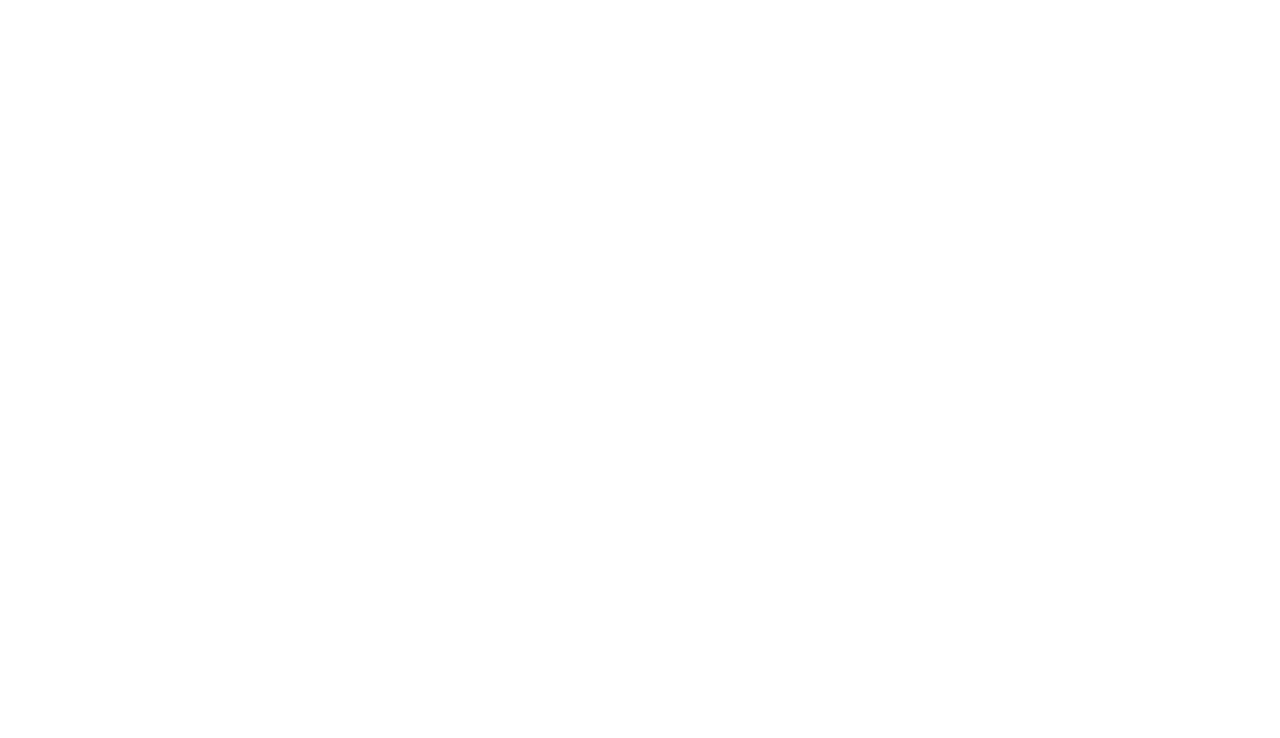
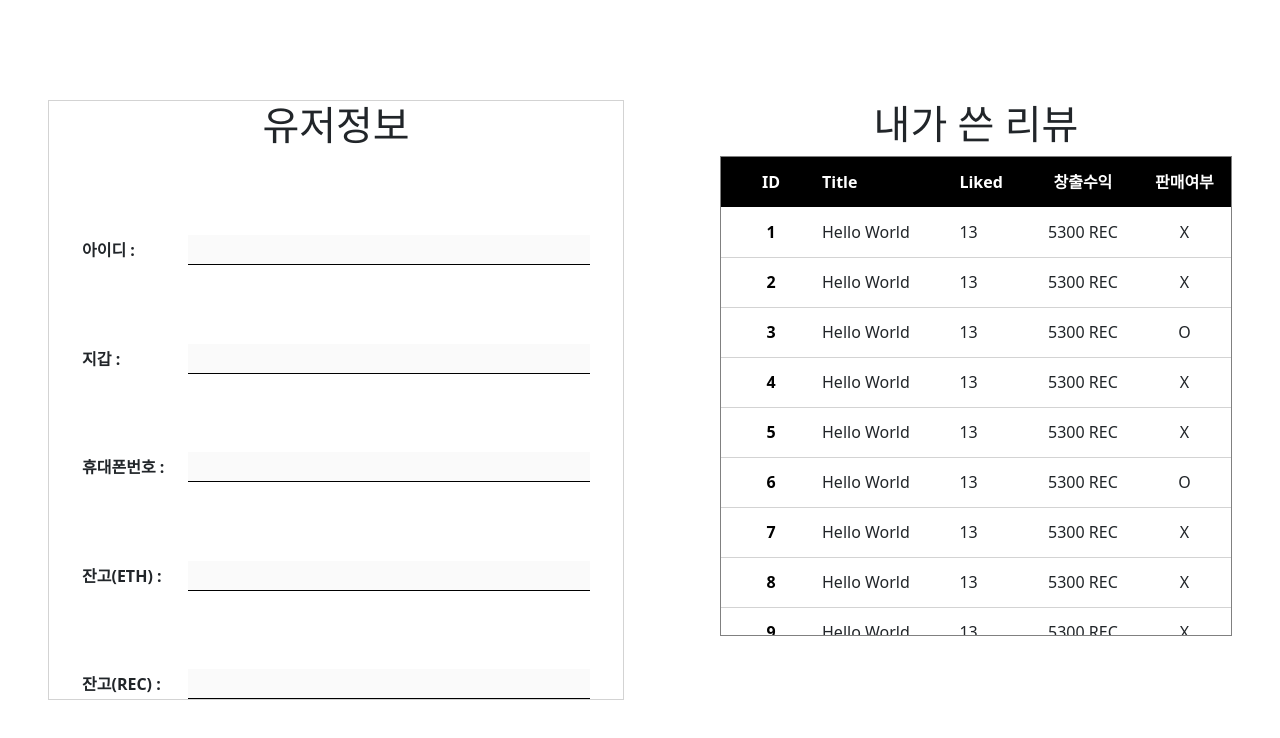
Before and after one commit to kookminBlocks/BlockReviewWebApp, a React (Create React App) app in the folder block-reviews/: page /my/1 in a window 1280 px wide. Before the commit this address had no page. Shown: the top 738 px of the page. Built offline with nearby package versions, Linux system fonts and the light colour scheme.

Commit message:
마이페이지 구성

```diff
--- a/block-reviews/src/App.js
+++ b/block-reviews/src/App.js
@@ -4,6 +4,10 @@
 import 'bootstrap/dist/css/bootstrap.min.css';
 import Login from './components/login/Login';
 import Register from './components/login/Register';
+import WriteReview from "./components/review/WriteReview";
+import DetailReview from "./components/review/Detail";
+import My from "./components/user/My";
+
 
 function App() {
   return (
@@ -12,6 +16,9 @@
       <Routes>
         <Route path="/" element={<Login />} />
         <Route path="Register" element={<Register />} />
+        <Route path="/my/:userId" element={<My />} />
+        <Route path="/review/write" element={<WriteReview />} />
+        <Route path="/review/:reviewId" element={<Register />} />
       </Routes>
 
     </div>
--- a/block-reviews/src/components/user/My.jsx
+++ b/block-reviews/src/components/user/My.jsx
@@ -1,12 +1,215 @@
-import React from 'react'
+import React from 'react';
+import styled from "styled-components";
 
-function My() {
+function My(props) {
+
+    const Review = [
+        {id: 1, title : "Hello World", liked: 13, revenue: 5300, sale: false},
+        {id: 2, title : "Hello World", liked: 13, revenue: 5300, sale: false},
+        {id: 3, title : "Hello World", liked: 13, revenue: 5300, sale: true},
+        {id: 4, title : "Hello World", liked: 13, revenue: 5300, sale: false},
+        {id: 5, title : "Hello World", liked: 13, revenue: 5300, sale: false},
+        {id: 6, title : "Hello World", liked: 13, revenue: 5300, sale: true},
+        {id: 7, title : "Hello World", liked: 13, revenue: 5300, sale: false},
+        {id: 8, title : "Hello World", liked: 13, revenue: 5300, sale: false},
+        {id: 9, title : "Hello World", liked: 13, revenue: 5300, sale: false},
+    ];
+
     return (
-        <div>
-            {/* 유저정보, 잔고, 자기가 쓴 글, 좋아요한 글, 얻은 수익... 충전? */}
-            MyPage
-        </div>
+        <BigContainer>
+
+        <MiddleContainer>
+
+            {/* USER DATA */}
+
+            <UserForm>
+            <h1>유저정보</h1>
+                <UserInfoBox>
+                    <Label>아이디 :</Label>
+                    <InputForm type="text" disabled/>
+                </UserInfoBox>
+                <UserInfoBox>
+                    <Label>지갑 :</Label>
+                    <InputForm type="text" disabled/>
+                </UserInfoBox>
+                <UserInfoBox>
+                    <Label>휴대폰번호 :</Label>
+                    <InputForm type="text" disabled/>
+                </UserInfoBox>
+                <UserInfoBox>
+                    <Label>잔고(ETH) :</Label>
+                    <InputForm type="text" disabled/>
+                </UserInfoBox>
+                <UserInfoBox>
+                    <Label>잔고(REC) :</Label>
+                    <InputForm type="text" disabled/>
+                </UserInfoBox>
+            </UserForm>
+
+
+
+            {/* REVIEWS */}
+            <ReviewForm>
+            <h1>내가 쓴 리뷰</h1>
+                <TableBox>
+                    <Table>
+                        <Thead>
+                            <Thead_tr>
+                                <Thead_td>ID</Thead_td>
+                                <Thead_td>Title</Thead_td>
+                                <Thead_td>Liked</Thead_td>
+                                <Thead_td>창출수익</Thead_td>
+                                <Thead_td>판매여부</Thead_td>
+
+                            </Thead_tr>
+                        </Thead>
+                        <Tbody>
+                            {Review.map((item, idx)=> (
+                                <Tbody_tr key={idx} id={item.id}>
+                                    <Tbody_td>{item.id}</Tbody_td>
+                                    <Tbody_td>{item.title}</Tbody_td>
+                                    <Tbody_td>{item.liked}</Tbody_td>
+                                    <Tbody_td>{item.revenue}<span> REC</span></Tbody_td>
+                                    <Tbody_td>{item.sale ? "O" : "X"}</Tbody_td>
+                                </Tbody_tr>
+                            ))}
+                        </Tbody>
+                    </Table>
+                </TableBox>
+            </ReviewForm>
+
+        </MiddleContainer>
+    </BigContainer>
     )
 }
 
-export default My
+export default My;
+
+const BigContainer = styled.div`
+    display: flex;
+    flex-direction: column;
+    height: 100vh;
+    justify-content: space-around;
+`
+const MiddleContainer = styled.div`
+    display: flex;
+    flex-direction: row;
+    justify-content: space-around;
+`
+
+const UserForm = styled.div`
+    display: flex;
+    flex-direction:  column;
+    justify-content: space-between;
+    width: 45vw;
+    height: 600px;
+    border: 1px solid lightgray;
+    text-align: center;
+`
+
+const Label = styled.label`
+    width: 15%;
+    text-align: left;
+    font-weight: 600;
+    margin-right: 20px;
+`;
+
+const ReviewForm = styled.div`
+    width: 40vw;
+    height: 600px;
+`
+
+const UserInfoBox = styled.div`
+
+`;
+
+const InputForm = styled.input`
+    width: 70%;
+    border: none;
+    border-bottom: 1px solid black;
+    font-size: 18px;
+    background-color: none;
+`
+
+const TableBox = styled.div`
+    width: 100%;
+    height: 60vh;
+    border: 1px solid gray;
+    overflow-y: scroll;
+`;
+
+const Table = styled.table`
+    width: 100%;
+    height: 100%;
+    border-spacing: 0px;
+`;
+
+const Thead = styled.thead`
+    user-select: none;
+`;
+
+const Thead_tr = styled.tr`
+    background-color: black;
+    color: white;
+    height: 50px;
+    font-weight: 800;
+`;
+
+const Thead_td = styled.td`
+    &:nth-child(1){
+        text-align: center;
+        width: 100px;
+    }
+    &:nth-child(2){
+        text-align: left;
+        max-width: 250px;
+    }
+    &:nth-child(3){
+        text-align: left;
+        max-width: 250px;
+    }
+    &:nth-child(4){
+        text-align: center;
+        max-width: 100px;
+    }
+`;
+
+const Tbody = styled.tbody`
+
+`;
+
+const Tbody_tr = styled.tr`
+    width: 100%;
+    height: 50px;
+    &:hover{
+        background-color: aliceblue;
+        font-weight: 600;
+        cursor: pointer;
+    }
+`;
+
+const Tbody_td = styled.td`
+    white-space:nowrap;
+    overflow:hidden;
+    text-overflow:ellipsis;
+    border-bottom: 1px solid lightgray;
+
+    &:nth-child(1){
+        text-align: center;
+        max-width: 100px;
+        font-weight: ${r => r.rank < 4 ? "800":"700"};
+        color: ${r => r.rank < 4 ? "red" : "black"}
+    }
+    &:nth-child(2){
+        text-align: left;
+        max-width: 250px;
+    }
+    &:nth-child(3){
+        text-align: left;
+        max-width: 250px;
+    }
+    &:nth-child(4){
+        text-align: center;
+        max-width: 100px;
+    }
+`;
```
